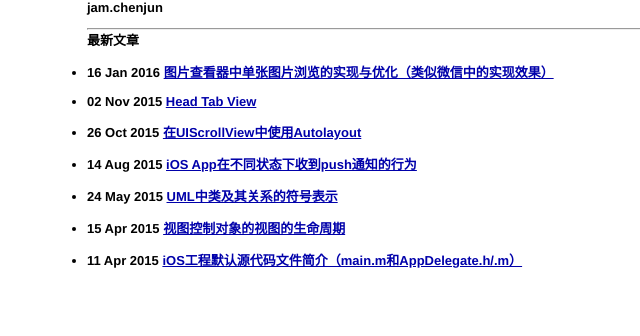
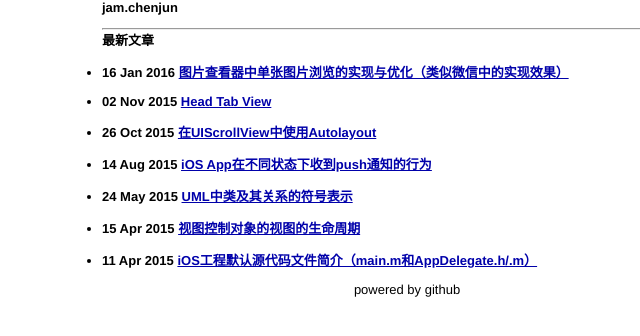
Before and after one commit to rob2468/rob2468.github.io, a Jekyll site: the page built from index.html, in a window 1280 px wide. Shown: the top 336 px of the page, without its empty margins (233-873 px from the left). Built offline with Jekyll 4.4.1, drawn with Linux system fonts in a browser that asks for light colours.

Commit message:
add footer for home page

```diff
--- a/_layouts/home.html
+++ b/_layouts/home.html
@@ -6,6 +6,12 @@
         <title>{{ page.title }}</title>
     </head>
     <body>
+    	<div class="main">
         {{ content }}
+        </div>
+
+        <div class="footer">
+            <p>powered by github</p>
+        </div>
     </body>
 </html>
--- a/css/home.css
+++ b/css/home.css
@@ -13,8 +13,6 @@ body
 	font: 13.34px helvetica, arial, clean, sans-serif;
 	font-size: small;
 
-	margin-left: 25%;
-	margin-right: 20%;
 	text-align: left;
 }
 
@@ -49,3 +47,16 @@ a:visited
 }
 
 /*  */
+
+div.main
+{
+	width: 610px;
+
+	margin-left: auto;
+	margin-right: auto;
+}
+
+div.footer
+{
+	text-align: center;
+}
```
